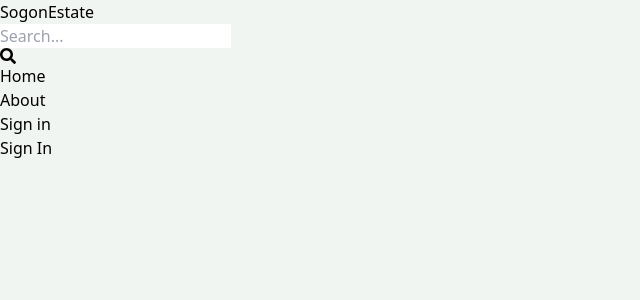
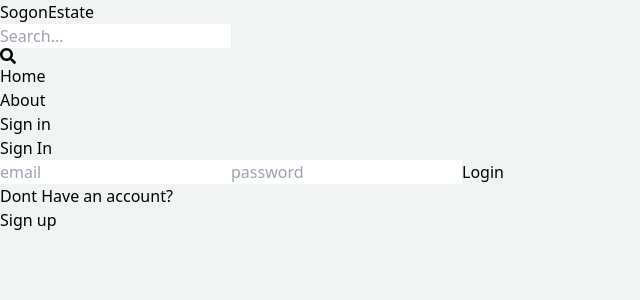
Before and after one commit to Sogon-Njugush/Mern-Real-Estate, a React (Vite) app in the folder client/: page /sign-in in a window 1280 px wide. Shown: the top 300 px of the page, without its empty margins (0-640 px from the left). Built offline with nearby package versions, Linux system fonts and the light colour scheme.

Commit message:
complete sign in page functionality

```diff
--- a/client/src/pages/SignIn.jsx
+++ b/client/src/pages/SignIn.jsx
@@ -1,7 +1,73 @@
-import React from 'react'
+import React, { useState } from 'react';
+import {Link, useNavigate} from 'react-router-dom';
+
 
 export default function SignIn() {
+
+
+  const [error, setError] = useState(null);
+  const [loading, setLoading] = useState(false);
+  const [formData, setFormdata] = useState({});
+  const  navigate  = useNavigate();
+
+
+  const handleChange = (e) =>{
+   setFormdata(
+    {
+      ...formData,
+      [e.target.id]: e.target.value,
+    }
+   );
+  };
+  console.log(formData);
+
+
+
+  const handleSubmit = async (e) =>{
+    e.preventDefault();
+    try{
+    setLoading(true);
+    const res = await fetch('/api/auth/signin',
+    {
+method:'POST',
+headers:{
+  'Content-Type':'application/json',
+},
+body: JSON.stringify(formData),
+    }
+    );
+    const data = await res.json();
+    if(data.success === false){
+      setError(data.message);
+      setLoading(false);
+      return;
+    }
+    setLoading(false);
+    setError(null);
+    navigate('/');
+  } catch (error){
+setLoading(false);
+setError(error.message);
+  }
+    // console.log(data);
+  };
+
   return (
-    <div>Sign In</div>
-  )
+    <div className='p-3 max-w-lg mx-auto'>
+      <h1 className='text-center text-3xl font-semibold my-7'>Sign In</h1>
+      <form onSubmit={handleSubmit} className='flex flex-col gap-4'>
+        <input type='email' className='border p-3 rounded-lg' id="email" placeholder='email' onChange={handleChange}/>
+        <input type='password' className='border p-3 rounded-lg' id="password" placeholder='password' onChange={handleChange}/>
+        <button disabled={loading} className='bg-slate-700 text-white p-3 rounded-lg uppercase hover:opacity-95 disabled:opacity-80'>
+          {loading? 'Loading...':'Login'}</button>
+      </form>
+      <div className='flex gap-2 mt-5'>
+        <p>Dont Have an account?</p>
+        <Link to={"/sign-up"} >
+         <span className='text-blue-700'>Sign up</span>
+        </Link>
+      </div>
+      {error && <p className='text-red-500 mt-5'>{error} </p>}
+    </div>
+  );
 }
```
